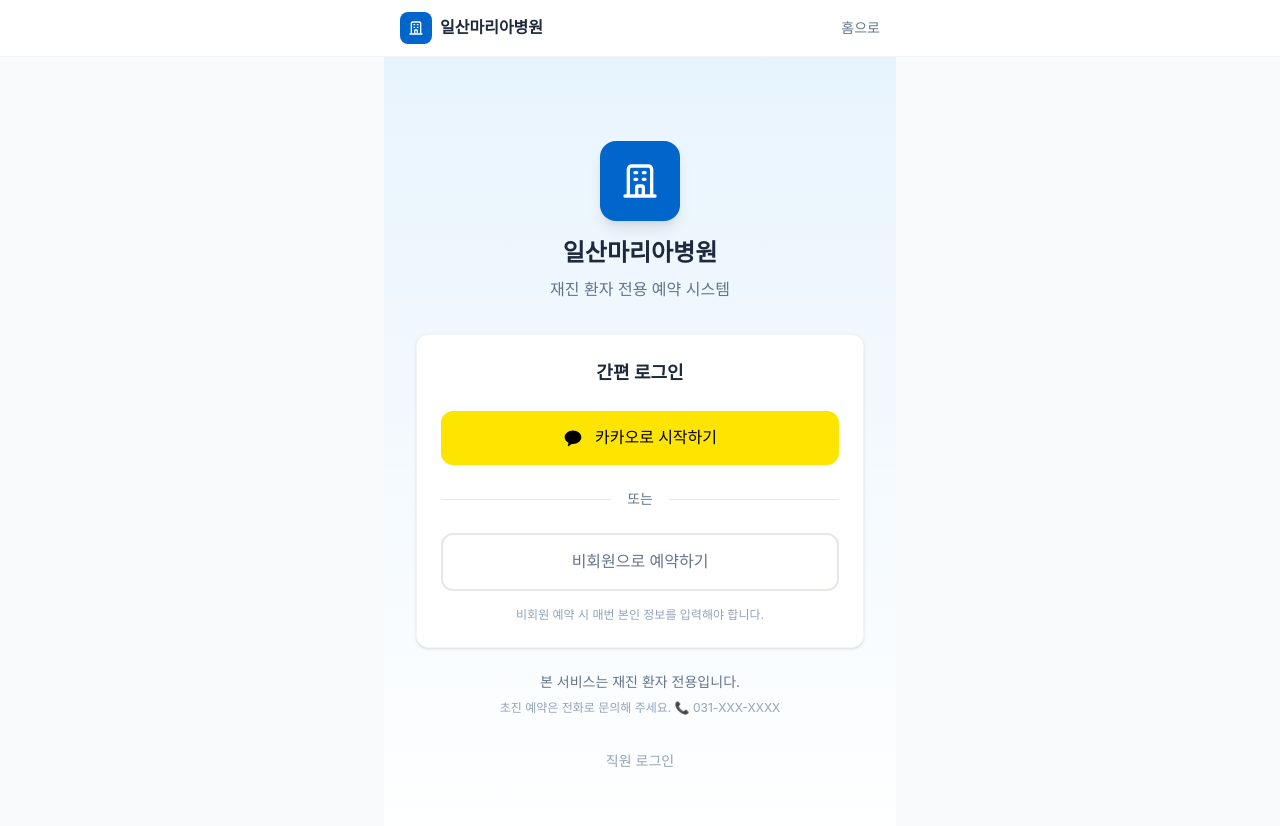
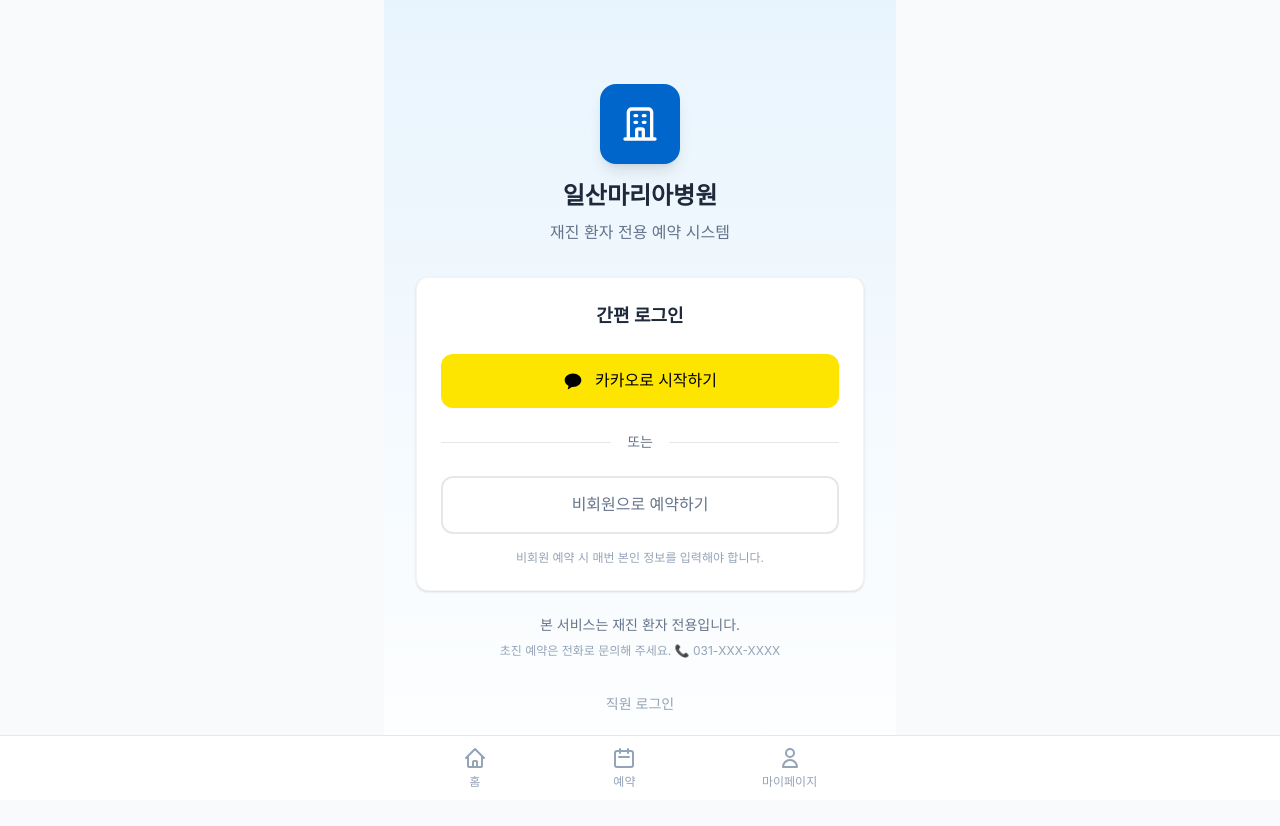
Before and after one commit to niceverygood/maria-reservation, a Next.js app: page /login in a window 1280 px wide. Shown: the top 826 px of the page. Built offline with nearby package versions, Linux system fonts and the light colour scheme; no server answers; a web font is replaced by a local one.

Commit message:
feat: 하단 네비게이션 추가
- 홈, 예약, 마이페이지 하단 네비 추가
- 환자용 레이아웃에 BottomNav 적용
- 각 페이지 헤더 간소화
- 메인 페이지에도 하단 네비 추가

```diff
--- a/app/(patient)/layout.tsx
+++ b/app/(patient)/layout.tsx
@@ -1,4 +1,4 @@
-import Link from 'next/link'
+import BottomNav from '@/components/patient/BottomNav'
 
 export default function PatientLayout({
   children,
@@ -6,31 +6,14 @@
   children: React.ReactNode
 }) {
   return (
-    <div className="min-h-screen bg-[#F8FAFC]">
-      {/* 헤더 */}
-      <header className="bg-white border-b border-gray-100 sticky top-0 z-50">
-        <div className="max-w-lg mx-auto px-4 py-3 flex items-center justify-between">
-          <Link href="/" className="flex items-center gap-2">
-            <div className="w-8 h-8 bg-[#0066CC] rounded-lg flex items-center justify-center">
-              <svg className="w-4 h-4 text-white" fill="none" stroke="currentColor" viewBox="0 0 24 24">
-                <path strokeLinecap="round" strokeLinejoin="round" strokeWidth={2} d="M19 21V5a2 2 0 00-2-2H7a2 2 0 00-2 2v16m14 0h2m-2 0h-5m-9 0H3m2 0h5M9 7h1m-1 4h1m4-4h1m-1 4h1m-5 10v-5a1 1 0 011-1h2a1 1 0 011 1v5m-4 0h4" />
-              </svg>
-            </div>
-            <span className="font-semibold text-[#1E293B]">일산마리아병원</span>
-          </Link>
-          <Link
-            href="/"
-            className="text-sm text-[#64748B] hover:text-[#0066CC] transition-colors"
-          >
-            홈으로
-          </Link>
-        </div>
-      </header>
-
+    <div className="min-h-screen bg-[#F8FAFC] pb-20">
       {/* 메인 콘텐츠 */}
       <main className="max-w-lg mx-auto">
         {children}
       </main>
+
+      {/* 하단 네비게이션 */}
+      <BottomNav />
     </div>
   )
 }
--- a/app/(patient)/mypage/page.tsx
+++ b/app/(patient)/mypage/page.tsx
@@ -95,7 +95,6 @@
       const data = await res.json()
 
       if (data.success) {
-        // 예약 목록 새로고침
         await fetchAppointments(patient)
         alert('예약이 취소되었습니다.')
       } else {
@@ -153,30 +152,15 @@
 
   if (isLoading) {
     return (
-      <div className="min-h-screen flex items-center justify-center bg-gradient-to-b from-[#E8F4FD] to-white">
+      <div className="min-h-screen flex items-center justify-center">
         <div className="inline-block w-8 h-8 border-4 border-[#0066CC] border-t-transparent rounded-full animate-spin"></div>
       </div>
     )
   }
 
   return (
-    <div className="min-h-screen bg-gradient-to-b from-[#E8F4FD] to-white">
-      {/* 헤더 */}
-      <header className="bg-white shadow-sm sticky top-0 z-10">
-        <div className="max-w-lg mx-auto px-4 py-3 flex items-center justify-between">
-          <Link href="/" className="text-lg font-bold text-[#0066CC]">
-            일산마리아병원
-          </Link>
-          <button
-            onClick={handleLogout}
-            className="text-sm text-[#94A3B8] hover:text-[#64748B]"
-          >
-            로그아웃
-          </button>
-        </div>
-      </header>
-
-      <div className="max-w-lg mx-auto px-4 py-6">
+    <div className="bg-gradient-to-b from-[#E8F4FD] to-white min-h-screen">
+      <div className="px-4 py-6">
         {/* 프로필 카드 */}
         <div className="card mb-6">
           <div className="flex items-center gap-4">
@@ -201,6 +185,12 @@
                 {patient?.phone?.replace(/(\d{3})(\d{4})(\d{4})/, '$1-$2-$3')}
               </p>
             </div>
+            <button
+              onClick={handleLogout}
+              className="text-sm text-[#94A3B8] hover:text-red-500 transition-colors"
+            >
+              로그아웃
+            </button>
           </div>
 
           <div className="mt-4 pt-4 border-t border-gray-100">
@@ -211,32 +201,6 @@
               프로필 수정 →
             </Link>
           </div>
-        </div>
-
-        {/* 빠른 메뉴 */}
-        <div className="grid grid-cols-2 gap-3 mb-6">
-          <Link
-            href="/reserve"
-            className="card text-center py-4 hover:border-[#0066CC] hover:bg-[#E8F4FD] transition-all"
-          >
-            <div className="w-10 h-10 mx-auto bg-[#E8F4FD] rounded-full flex items-center justify-center mb-2">
-              <svg className="w-5 h-5 text-[#0066CC]" fill="none" stroke="currentColor" viewBox="0 0 24 24">
-                <path strokeLinecap="round" strokeLinejoin="round" strokeWidth={2} d="M8 7V3m8 4V3m-9 8h10M5 21h14a2 2 0 002-2V7a2 2 0 00-2-2H5a2 2 0 00-2 2v12a2 2 0 002 2z" />
-              </svg>
-            </div>
-            <p className="text-sm font-medium text-[#1E293B]">새 예약하기</p>
-          </Link>
-          <Link
-            href="/reserve/lookup"
-            className="card text-center py-4 hover:border-[#0066CC] hover:bg-[#E8F4FD] transition-all"
-          >
-            <div className="w-10 h-10 mx-auto bg-[#E8F4FD] rounded-full flex items-center justify-center mb-2">
-              <svg className="w-5 h-5 text-[#0066CC]" fill="none" stroke="currentColor" viewBox="0 0 24 24">
-                <path strokeLinecap="round" strokeLinejoin="round" strokeWidth={2} d="M21 21l-6-6m2-5a7 7 0 11-14 0 7 7 0 0114 0z" />
-              </svg>
-            </div>
-            <p className="text-sm font-medium text-[#1E293B]">예약 조회</p>
-          </Link>
         </div>
 
         {/* 예약 목록 */}
@@ -326,13 +290,6 @@
             )}
           </div>
         </div>
-
-        {/* 하단 메뉴 */}
-        <div className="mt-6 text-center space-y-2">
-          <Link href="/" className="block text-sm text-[#64748B] hover:text-[#1E293B]">
-            홈으로 돌아가기
-          </Link>
-        </div>
       </div>
     </div>
   )
--- a/app/(patient)/reserve/page.tsx
+++ b/app/(patient)/reserve/page.tsx
@@ -241,35 +241,8 @@
   }
 
   return (
-    <div className="min-h-screen bg-gradient-to-b from-[#E8F4FD] to-white">
-      {/* 헤더 */}
-      <header className="bg-white shadow-sm sticky top-0 z-10">
-        <div className="max-w-lg mx-auto px-4 py-3 flex items-center justify-between">
-          <Link href="/" className="text-lg font-bold text-[#0066CC]">
-            일산마리아병원
-          </Link>
-          {isLoggedIn ? (
-            <div className="flex items-center gap-2">
-              <span className="text-sm text-[#64748B]">{patientInfo.name}님</span>
-              <button
-                onClick={async () => {
-                  await fetch('/api/auth/logout', { method: 'POST' })
-                  router.push('/login')
-                }}
-                className="text-sm text-[#94A3B8] hover:text-[#64748B]"
-              >
-                로그아웃
-              </button>
-            </div>
-          ) : (
-            <Link href="/login" className="text-sm text-[#0066CC] hover:underline">
-              로그인
-            </Link>
-          )}
-        </div>
-      </header>
-
-      <div className="max-w-lg mx-auto px-4 py-6 animate-fade-in">
+    <div className="bg-gradient-to-b from-[#E8F4FD] to-white min-h-screen">
+      <div className="px-4 py-6 animate-fade-in">
         {/* 진행 표시 */}
         <div className="mb-6">
           <div className="flex items-center justify-between mb-2">
--- a/app/page.tsx
+++ b/app/page.tsx
@@ -1,8 +1,9 @@
 import Link from 'next/link'
+import BottomNav from '@/components/patient/BottomNav'
 
 export default function Home() {
   return (
-    <div className="min-h-screen flex flex-col items-center justify-center p-4 bg-gradient-to-b from-[#E8F4FD] to-white">
+    <div className="min-h-screen flex flex-col items-center justify-center p-4 pb-24 bg-gradient-to-b from-[#E8F4FD] to-white">
       <div className="text-center max-w-md mx-auto animate-fade-in">
         {/* 로고 영역 */}
         <div className="mb-8">
@@ -40,20 +41,12 @@
             예약하기
           </Link>
 
-          <div className="grid grid-cols-2 gap-3">
-            <Link
-              href="/mypage"
-              className="block w-full btn-secondary text-center py-3 rounded-xl"
-            >
-              마이페이지
-            </Link>
           <Link
             href="/reserve/lookup"
             className="block w-full btn-secondary text-center py-3 rounded-xl"
           >
-              예약 조회
+            예약 조회 / 취소
           </Link>
-          </div>
         </div>
 
         {/* 안내 문구 */}
@@ -65,10 +58,9 @@
         <p className="mt-4 text-xs text-[#94A3B8]">
           📞 031-XXX-XXXX
         </p>
-      </div>
 
-      {/* 관리자 링크 (하단) */}
-      <div className="absolute bottom-8">
+        {/* 관리자 링크 */}
+        <div className="mt-6">
           <Link
             href="/admin/login"
             className="text-sm text-[#94A3B8] hover:text-[#64748B] transition-colors"
@@ -77,5 +69,9 @@
           </Link>
         </div>
       </div>
+
+      {/* 하단 네비게이션 */}
+      <BottomNav />
+    </div>
   )
 }
--- /dev/null
+++ b/components/patient/BottomNav.tsx
@@ -0,0 +1,66 @@
+'use client'
+
+import Link from 'next/link'
+import { usePathname } from 'next/navigation'
+
+export default function BottomNav() {
+  const pathname = usePathname()
+
+  const navItems = [
+    {
+      href: '/',
+      label: '홈',
+      icon: (active: boolean) => (
+        <svg className={`w-6 h-6 ${active ? 'text-[#0066CC]' : 'text-[#94A3B8]'}`} fill="none" stroke="currentColor" viewBox="0 0 24 24">
+          <path strokeLinecap="round" strokeLinejoin="round" strokeWidth={2} d="M3 12l2-2m0 0l7-7 7 7M5 10v10a1 1 0 001 1h3m10-11l2 2m-2-2v10a1 1 0 01-1 1h-3m-6 0a1 1 0 001-1v-4a1 1 0 011-1h2a1 1 0 011 1v4a1 1 0 001 1m-6 0h6" />
+        </svg>
+      ),
+    },
+    {
+      href: '/reserve',
+      label: '예약',
+      icon: (active: boolean) => (
+        <svg className={`w-6 h-6 ${active ? 'text-[#0066CC]' : 'text-[#94A3B8]'}`} fill="none" stroke="currentColor" viewBox="0 0 24 24">
+          <path strokeLinecap="round" strokeLinejoin="round" strokeWidth={2} d="M8 7V3m8 4V3m-9 8h10M5 21h14a2 2 0 002-2V7a2 2 0 00-2-2H5a2 2 0 00-2 2v12a2 2 0 002 2z" />
+        </svg>
+      ),
+    },
+    {
+      href: '/mypage',
+      label: '마이페이지',
+      icon: (active: boolean) => (
+        <svg className={`w-6 h-6 ${active ? 'text-[#0066CC]' : 'text-[#94A3B8]'}`} fill="none" stroke="currentColor" viewBox="0 0 24 24">
+          <path strokeLinecap="round" strokeLinejoin="round" strokeWidth={2} d="M16 7a4 4 0 11-8 0 4 4 0 018 0zM12 14a7 7 0 00-7 7h14a7 7 0 00-7-7z" />
+        </svg>
+      ),
+    },
+  ]
+
+  return (
+    <nav className="fixed bottom-0 left-0 right-0 bg-white border-t border-gray-200 z-50">
+      <div className="max-w-lg mx-auto px-4">
+        <div className="flex justify-around items-center h-16">
+          {navItems.map((item) => {
+            const isActive = pathname === item.href ||
+              (item.href !== '/' && pathname.startsWith(item.href))
+
+            return (
+              <Link
+                key={item.href}
+                href={item.href}
+                className="flex flex-col items-center justify-center py-2 px-4 transition-colors"
+              >
+                {item.icon(isActive)}
+                <span className={`text-xs mt-1 ${isActive ? 'text-[#0066CC] font-medium' : 'text-[#94A3B8]'}`}>
+                  {item.label}
+                </span>
+              </Link>
+            )
+          })}
+        </div>
+      </div>
+      {/* Safe area for iOS */}
+      <div className="h-safe-area-inset-bottom bg-white" />
+    </nav>
+  )
+}
```
Also changed, not shown: app/(patient)/mypage/edit/page.tsx (+9 -22 lines). Lines whose indentation alone changed are shown as unchanged.
